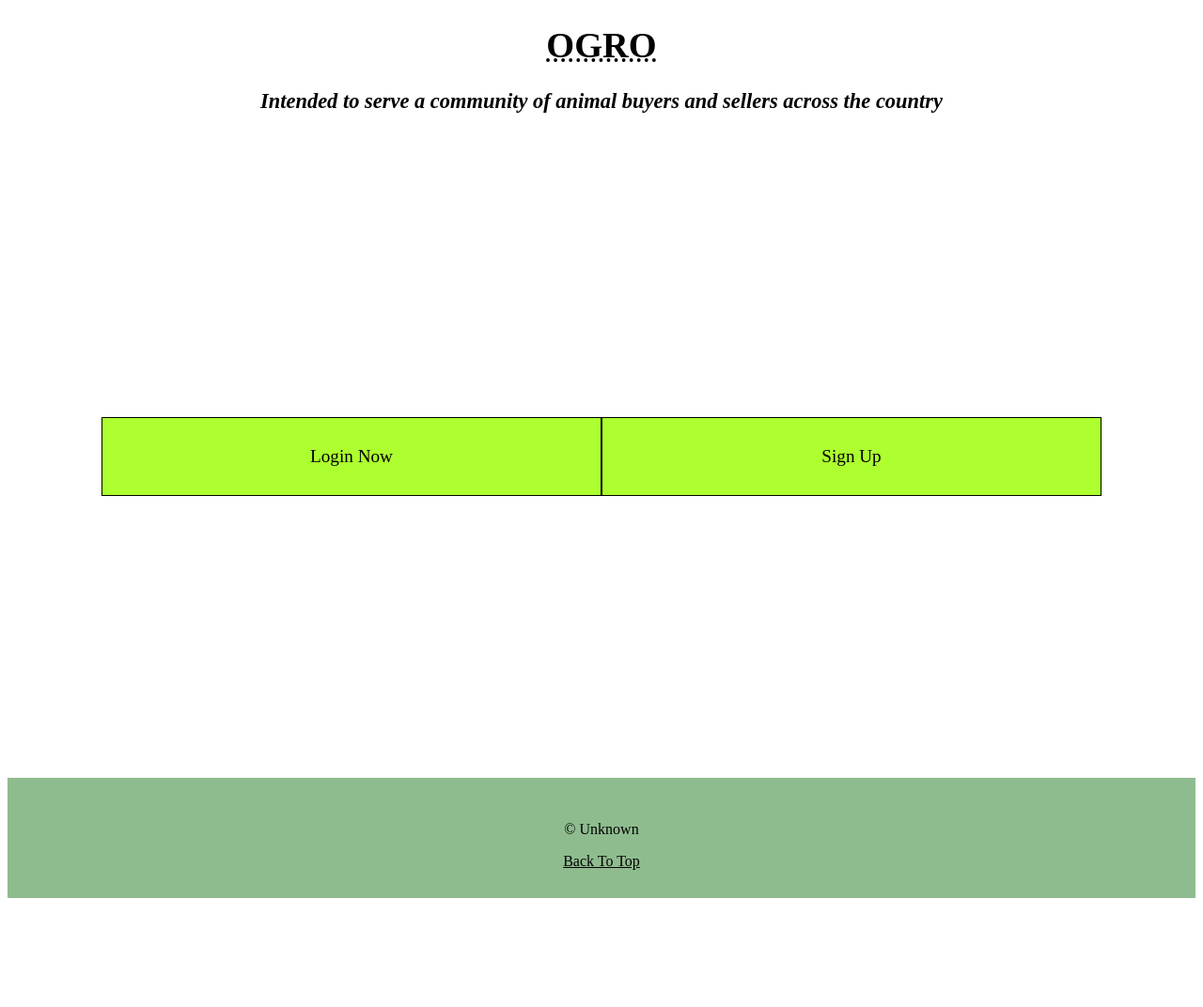
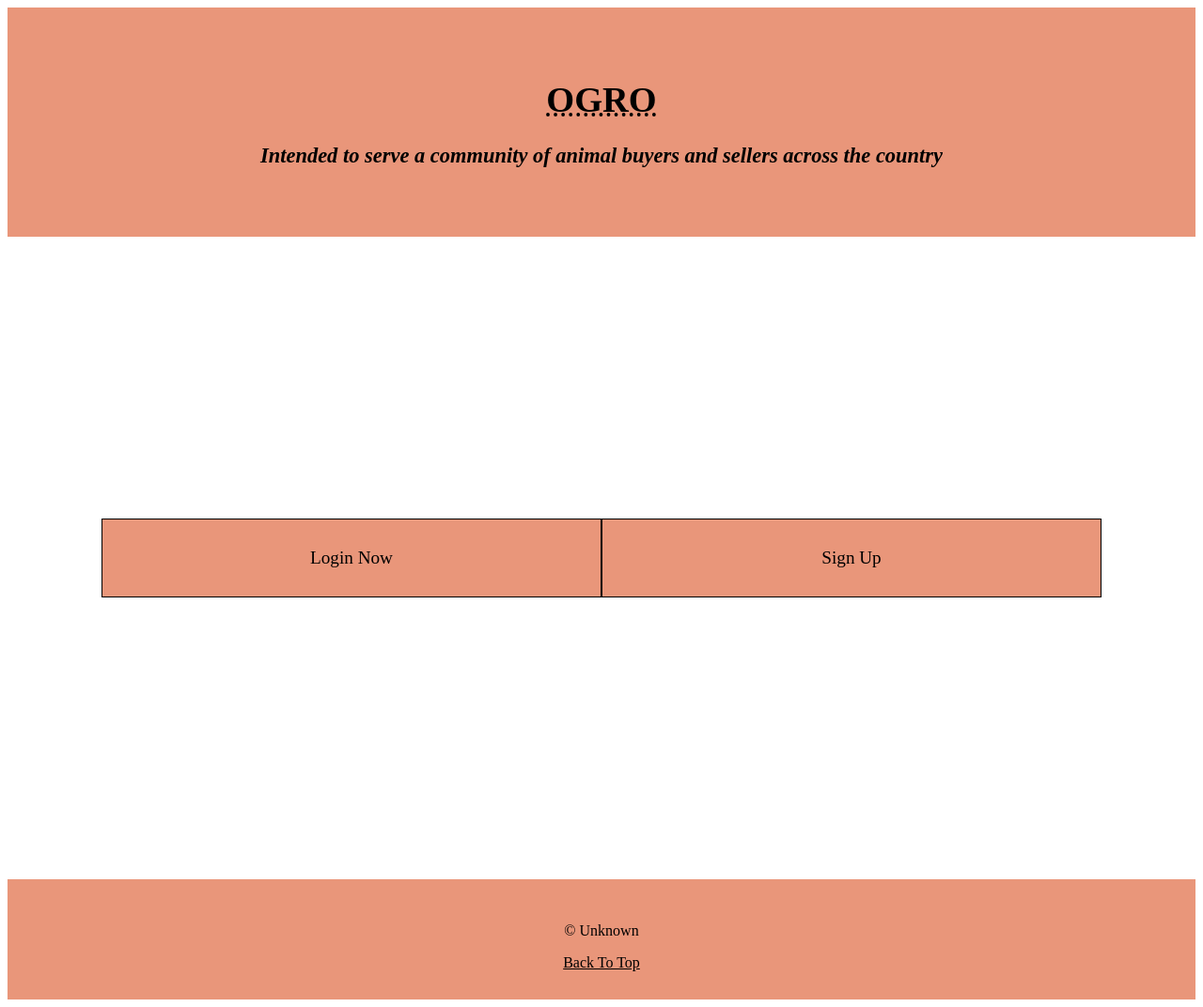
Before and after one commit to Shagoto20101195/Ogro, a PHP site: page / in a window 1280 px wide. Shown: the whole page at 94% size. Before the commit the page ends 956 px from the top, so only its background shows below. Run offline with PHP 8.4, Linux system fonts and the light colour scheme.

Commit message:
Please color change koris na

```diff
--- a/style.css
+++ b/style.css
@@ -1,9 +1,5 @@
 .top-section {
-<<<<<<< HEAD
-    background-color: darkseagreen;
-=======
     background-color: darksalmon;
->>>>>>> 29a09a05bab64e8fb17504b144b8b5f20071c982
     padding: 50px;
     text-align: center;
     font-size: larger;
@@ -21,14 +17,14 @@
 }
 
 .bottom-section {
-    background-color: darkseagreen;
+    background-color: darksalmon;
     padding: 30px;
     text-align: center;
     display: block;
 }
 
 .logins{
-    background-color: greenyellow;
+    background-color: darksalmon;
     color: black;
     border: 1px solid black;
     text-align: center;
@@ -40,7 +36,7 @@
 }
 
 .login-button {
-    background-color:  greenyellow;
+    background-color: darksalmon;
     border-radius: 2px;
     color: black;
     padding: 20px;
@@ -52,7 +48,7 @@
 }
 
 .logins:hover, .login-button:hover{
-    background-color: green;
+    background-color: brown;
     color: white;
 }
 
```
